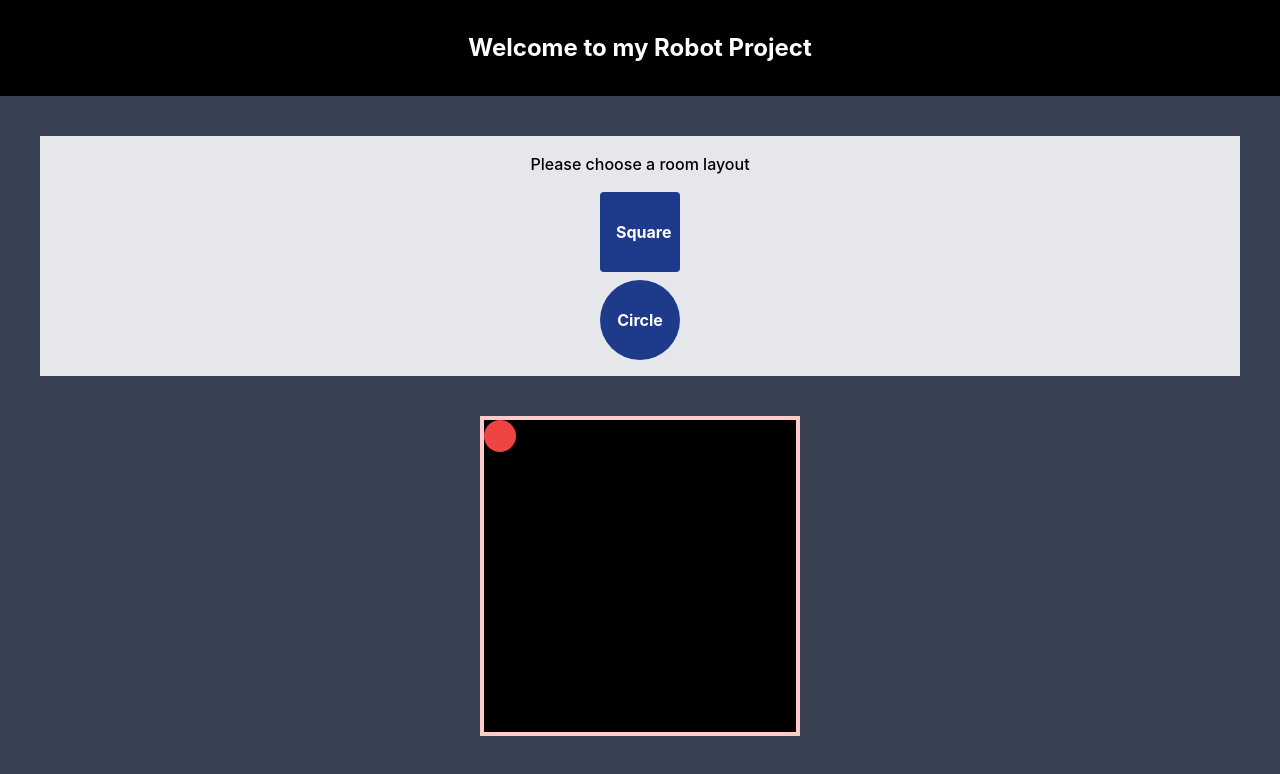
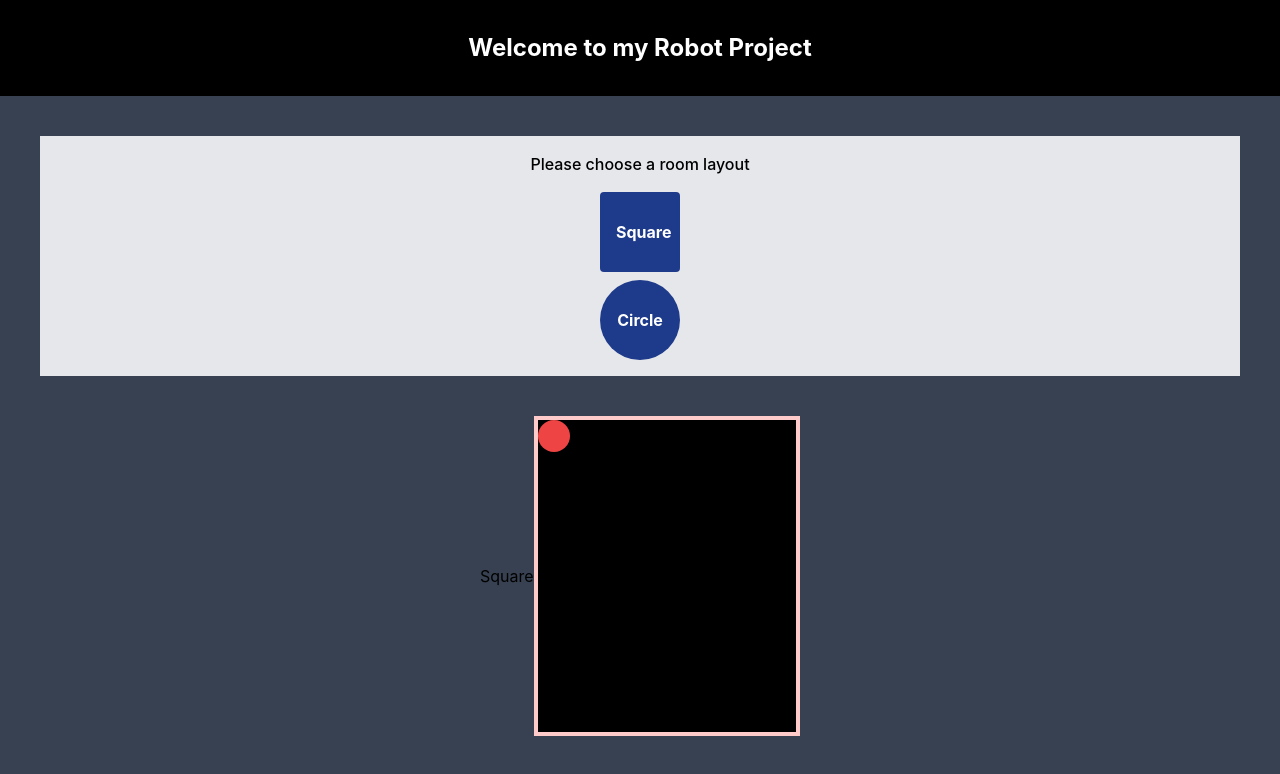
Before and after one commit to simonczerwinski/xstate-robot-project, a React (Create React App) app: page / in a window 1280 px wide. Shown: the top 774 px of the page. Built offline with nearby package versions, Linux system fonts and the light colour scheme.

Commit message:
Added a container with conditions

```diff
--- a/src/App.tsx
+++ b/src/App.tsx
@@ -1,9 +1,15 @@
 import React from 'react';
 import './App.css';
-import SquareRoom from './component/SquareRoom/SquareRoom';
+import Container from './component/Container/Container';
 import MasterLayout from './layout/MasterLayout';
 
-const App: React.FC = () => {
+interface Props {
+	roomType?: string;
+}
+
+const App: React.FC<Props> = ({ roomType }) => {
+	// roomType = 'Circle';
+	roomType = 'Square';
 	return (
 		<MasterLayout>
 			<header className=" bg-black relative flex flex-wrap items-center justify-between p-8 lg:justify-center xl:px-0">
@@ -23,7 +29,7 @@ const App: React.FC = () => {
 				</button>
 			</div>
 			<main className="flex-grow flex justify-center items-center">
-				<SquareRoom />
+				<Container value={roomType} />
 			</main>
 		</MasterLayout>
 	);
--- a/src/component/Container/Container.tsx
+++ b/src/component/Container/Container.tsx
@@ -1,22 +1,21 @@
 import React from 'react';
+import SquareRoom from '../SquareRoom/SquareRoom';
 
 interface Props {
 	value: string;
-	onChange: (value: string) => void;
 }
 
-const Container: React.FC<Props> = ({ value, onChange }) => {
-	value = 'Square';
-
+const Container: React.FC<Props> = ({ value }) => {
 	return (
 		<>
 			{value === 'Square' ? (
 				<div className="w-80 h-80 flex justify-center items-center">
-					<div className="w-60 h-60 bg-blue-500"></div>
+					Square
+					<SquareRoom />
 				</div>
 			) : (
 				<div className="w-80 h-80 flex justify-center items-center">
-					<div className="w-60 h-60 bg-red-500 rounded-full"></div>
+					<div className="w-60 h-60 bg-red-500 rounded-full">Circle</div>
 				</div>
 			)}
 		</>
--- /dev/null
+++ b/src/component/Container/index.ts
@@ -0,0 +1 @@
+export { default } from './Container';
--- a/src/component/SquareRoom/SquareContainer.tsx
+++ /dev/null
@@ -1,13 +0,0 @@
-import React from 'react';
-
-interface Props {
-	children: React.ReactNode;
-}
-
-const SquareContainer: React.FC<Props> = ({ children }) => {
-	return (
-		<div className="w-80 h-80 flex justify-center items-center">{children}</div>
-	);
-};
-
-export default SquareContainer;
--- a/src/component/SquareRoom/SquareRoom.tsx
+++ b/src/component/SquareRoom/SquareRoom.tsx
@@ -1,13 +1,10 @@
 import React from 'react';
-import SquareContainer from './SquareContainer';
 
 const SquareRoom: React.FC = () => {
 	return (
-		<SquareContainer>
-			<div className="border-4 border-red-200 bg-black w-full h-full">
-				<div className="bg-red-500 w-8 h-8 rounded-full absolute transform"></div>
-			</div>
-		</SquareContainer>
+		<div className="border-4 border-red-200 bg-black w-full h-full">
+			<div className="bg-red-500 w-8 h-8 rounded-full absolute transform"></div>
+		</div>
 	);
 };
 
```
